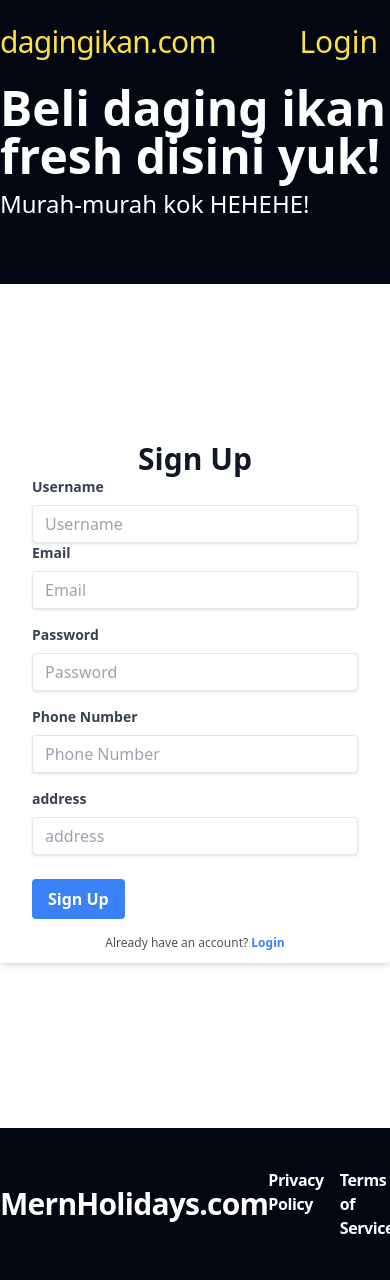
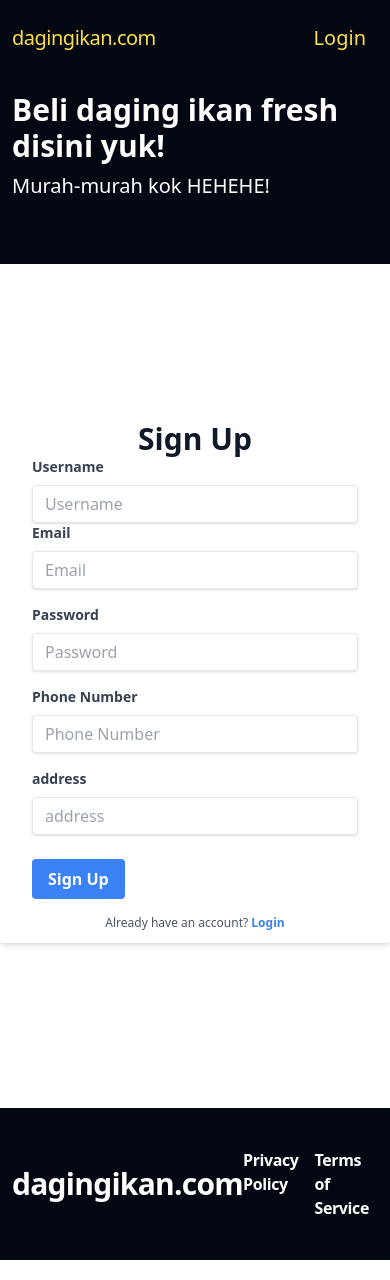
Before and after one commit to vnnico/dagingikan, a React (Vite) app in the folder frontend/: page /register in a window 390 px wide. Built offline with nearby package versions, Linux system fonts and the light colour scheme; no server answers.

Commit message:
refactor: UI responsive fixing

```diff
--- a/frontend/src/components/Card.jsx
+++ b/frontend/src/components/Card.jsx
@@ -3,27 +3,24 @@ import { BsCart4 } from "react-icons/bs";
 
 const Card = ({ fish }) => {
   return (
-    <div className="container border-2 rounded-2xl w-full overflow-hidden cursor-pointer">
-      <div className="container w-full h-3/5">
+    <div className="container border-2 rounded-2xl w-full overflow-hidden cursor-pointer ">
+      <div className="container w-full h-3/5 ">
         <img
           src={`/images/${fish.image}`}
           class="w-full bg-center bg-cover h-full"
           alt={fish.name}
         />
       </div>
-      <div className="p-2">
-        <p className="text-2xl text-black">{fish.name}</p>
-        <p className="text-1xl text-gray-500">{fish.weight}g</p>
-        <p className="text-1xl text-red-700 font-bold">Rp.{fish.price}</p>
+      <div className="p-2 flex flex-col">
+        <p className="md:text-xl text-lg text-black">{fish.name}</p>
+        <p className="md:text-lg text-md text-gray-500">{fish.weight}g</p>
+        <p className="md:text-lg text-md text-red-700 font-bold">
+          Rp.{fish.price}
+        </p>
         {/*  bikin jadi goyang cartnya kalo dihover */}
-        <div className="container flex border-2 rounded-lg  text-center ">
-          <Link
-            to="/carts"
-            className="flex text-1xl font-bold text-black  hover:text-yellow-300 "
-          >
-            <BsCart4 className="hidden"></BsCart4>
-            <p className="text-1xl text-black">Add to Cart</p>
-          </Link>
+        <div className="container flex border-2 rounded-lg  text-center justify-center gap-2 mt-2 mb-2 md:py-2 mb-12 lg:mb-2 hover:shadow-md font-semibold">
+          <BsCart4 className="text-lg mt-1"></BsCart4>
+          <p className="md:text-lg text-md">Add to Cart</p>
         </div>
       </div>
     </div>
--- a/frontend/src/components/Footer.jsx
+++ b/frontend/src/components/Footer.jsx
@@ -1,9 +1,9 @@
 const Footer = () => {
   return (
-    <div className="bg-gray-950 py-10">
+    <div className="bg-gray-950 py-10  max-md:px-3">
       <div className="container mx-auto flex justify-between items-center">
         <span className="text-3xl text-white font-bold tracking-tight">
-          MernHolidays.com
+          dagingikan.com
         </span>
         <span className="text-white font-bold tracking-tight flex gap-4">
           <p className="cursor-pointer">Privacy Policy</p>
--- a/frontend/src/components/Header.jsx
+++ b/frontend/src/components/Header.jsx
@@ -13,9 +13,9 @@ const Header = () => {
     setOpen(!open);
   };
   return (
-    <div className="bg-gray-950 py-6">
+    <div className="bg-gray-950 py-6 md:text-3xl max-md:px-3 text-xl ">
       <div className="container mx-auto flex justify-between">
-        <span className="text-3xl text-yellow-300  font-medium tracking-tight">
+        <span className=" text-yellow-300  font-medium tracking-tight">
           <Link to="/">dagingikan.com</Link>
         </span>
         {/* adding spaces to child of span below for x-2 */}
@@ -24,19 +24,19 @@ const Header = () => {
             <>
               <Link
                 to="/sign-in"
-                className="flex items-center text-3xl text-white px-3 font-bold hover:text-yellow-300 "
+                className="flex items-center  text-white px-3 font-bold hover:text-yellow-300 "
               >
                 <BsCardText></BsCardText>
               </Link>
               <button
-                className="flex items-center text-3xl text-white px-3 font-bold hover:text-yellow-300 "
+                className="flex items-center  text-white px-3 font-bold hover:text-yellow-300 "
                 onClick={toggleCart}
               >
                 <BsCart4></BsCart4>
               </button>
               <Link
                 to="/profile"
-                className="flex items-center text-3xl text-white px-3 font-bold hover:text-yellow-300 "
+                className="flex items-center  text-white px-3 font-bold hover:text-yellow-300 "
               >
                 <BsFillPersonFill></BsFillPersonFill>
               </Link>
@@ -45,9 +45,9 @@ const Header = () => {
           ) : (
             <Link
               to="/Login"
-              className="flex items-center text-3xl text-white px-3 font-bold hover:text-yellow-300 "
+              className="flex items-center  text-white px-3 font-bold hover:text-yellow-300 "
             >
-              <p className="text-3xl text-yellow-300 font-medium">Login</p>
+              <p className=" text-yellow-300 font-medium">Login</p>
             </Link>
           )}
         </span>
--- a/frontend/src/components/Hero.jsx
+++ b/frontend/src/components/Hero.jsx
@@ -1,11 +1,13 @@
 const Hero = () => {
   return (
-    <div className="bg-gray-950 pb-16">
+    <div className="bg-gray-950 pb-16 max-md:px-3 py-4">
       <div className="container mx-auto flex flex-col gap-2">
-        <h1 className="text-5xl text-white font-bold">
+        <h1 className="md:text-5xl text-3xl text-white font-bold">
           Beli daging ikan fresh disini yuk!
         </h1>
-        <p className="text-2xl text-white">Murah-murah kok HEHEHE!</p>
+        <p className="md:text-2xl text-xl text-white">
+          Murah-murah kok HEHEHE!
+        </p>
       </div>
     </div>
   );
--- a/frontend/src/components/LogoutButton.jsx
+++ b/frontend/src/components/LogoutButton.jsx
@@ -1,4 +1,5 @@
 import { useMutation, useQueryClient } from "react-query";
+import { BsBoxArrowRight } from "react-icons/bs";
 import { useAppContext } from "../context/AppContext";
 import * as apiClient from "../api-client";
 
@@ -21,9 +22,9 @@ const LogoutButton = () => {
   return (
     <button
       onClick={onClick}
-      className="flex items-center text-3xl text-white px-3 font-bold hover:text-yellow-300 "
+      className="flex items-center text-xl md:text-3xl text-white px-3 font-bold hover:text-yellow-300 "
     >
-      Log Out
+      <BsBoxArrowRight />
     </button>
   );
 };
--- a/frontend/src/layouts/Layout.jsx
+++ b/frontend/src/layouts/Layout.jsx
@@ -4,7 +4,7 @@ import Footer from "../components/Footer";
 
 const Layout = ({ children }) => {
   return (
-    <div className="flex flex-col min-h-screen">
+    <div className="flex flex-col min-h-screen ">
       <Header></Header>
       <Hero></Hero>
       {/* flex-1 akan membuat bagian container memenuhi semua space kosong yang available */}
--- a/frontend/src/pages/Login.jsx
+++ b/frontend/src/pages/Login.jsx
@@ -2,7 +2,7 @@ import { useForm } from "react-hook-form";
 import { useMutation, useQueryClient } from "react-query";
 import * as apiClient from "../api-client";
 import { useAppContext } from "../context/AppContext";
-import { useNavigate } from "react-router-dom";
+import { Link, useNavigate } from "react-router-dom";
 
 const Login = () => {
   const {
@@ -89,12 +89,12 @@ const Login = () => {
         </form>
         <p className="text-center text-gray-600 text-xs mt-4">
           Don't have an account?{" "}
-          <a
+          <Link
             className="text-blue-500 hover:text-blue-700 font-bold"
-            href="/register"
+            to="/register"
           >
             Sign Up
-          </a>
+          </Link>
         </p>
       </div>
     </div>
--- a/frontend/src/pages/Register.jsx
+++ b/frontend/src/pages/Register.jsx
@@ -2,7 +2,7 @@ import { useForm } from "react-hook-form";
 import { useMutation, useQueryClient } from "react-query";
 import * as apiClient from "../api-client";
 import { useAppContext } from "../context/AppContext";
-import { useNavigate } from "react-router-dom";
+import { Link, useNavigate } from "react-router-dom";
 
 const Register = () => {
   const {
@@ -147,12 +147,12 @@ const Register = () => {
         </form>
         <p className="text-center text-gray-600 text-xs mt-4">
           Already have an account?{" "}
-          <a
+          <Link
             className="text-blue-500 hover:text-blue-700 font-bold"
-            href="/login"
+            to="/login"
           >
             Login
-          </a>
+          </Link>
         </p>
       </div>
     </div>
--- a/frontend/src/sections/ProductSection.jsx
+++ b/frontend/src/sections/ProductSection.jsx
@@ -7,7 +7,7 @@ const ProductSection = () => {
   const { data } = useQuery("fishes", apiClient.getAllFish);
   console.log(data);
   return (
-    <div className="container mx-auto py-5 bg-white">
+    <div className="container mx-auto py-5 bg-white  max-md:px-3">
       <div className="grid max-sm:grid-cols-2 sm:grid-cols-3 lg:grid-cols-4 gap-5">
         {data?.map((fish) => (
           <Card key={fish._id} fish={fish}></Card>
--- a/frontend/src/sections/SearchSection.jsx
+++ b/frontend/src/sections/SearchSection.jsx
@@ -2,7 +2,7 @@ import Search from "../components/Search";
 
 const SearchSection = () => {
   return (
-    <div className="bg-yellow-300 pb-7">
+    <div className="bg-yellow-300 pb-7  max-md:px-3">
       <div className="container mx-auto">
         <Search></Search>
       </div>
```
